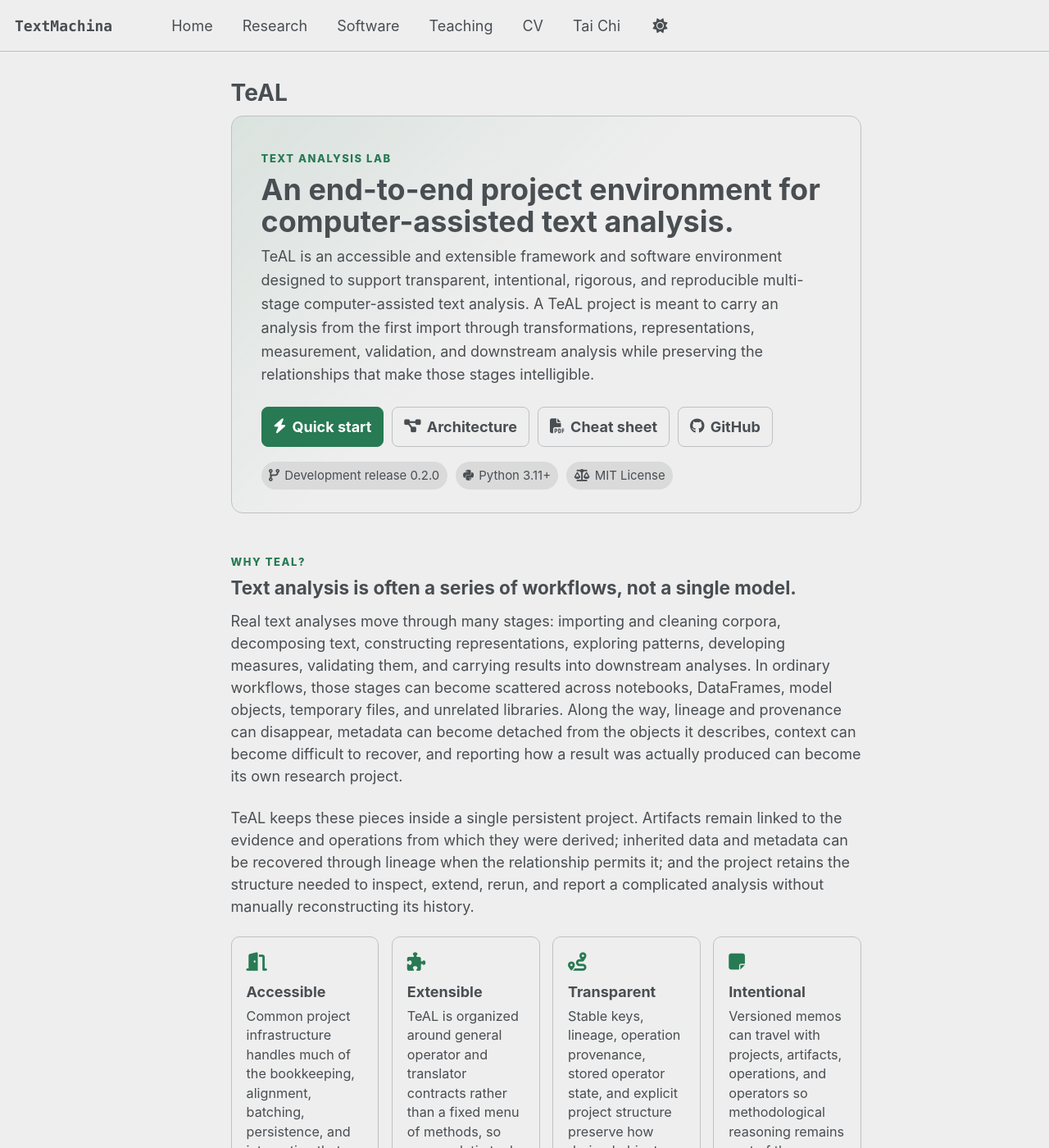
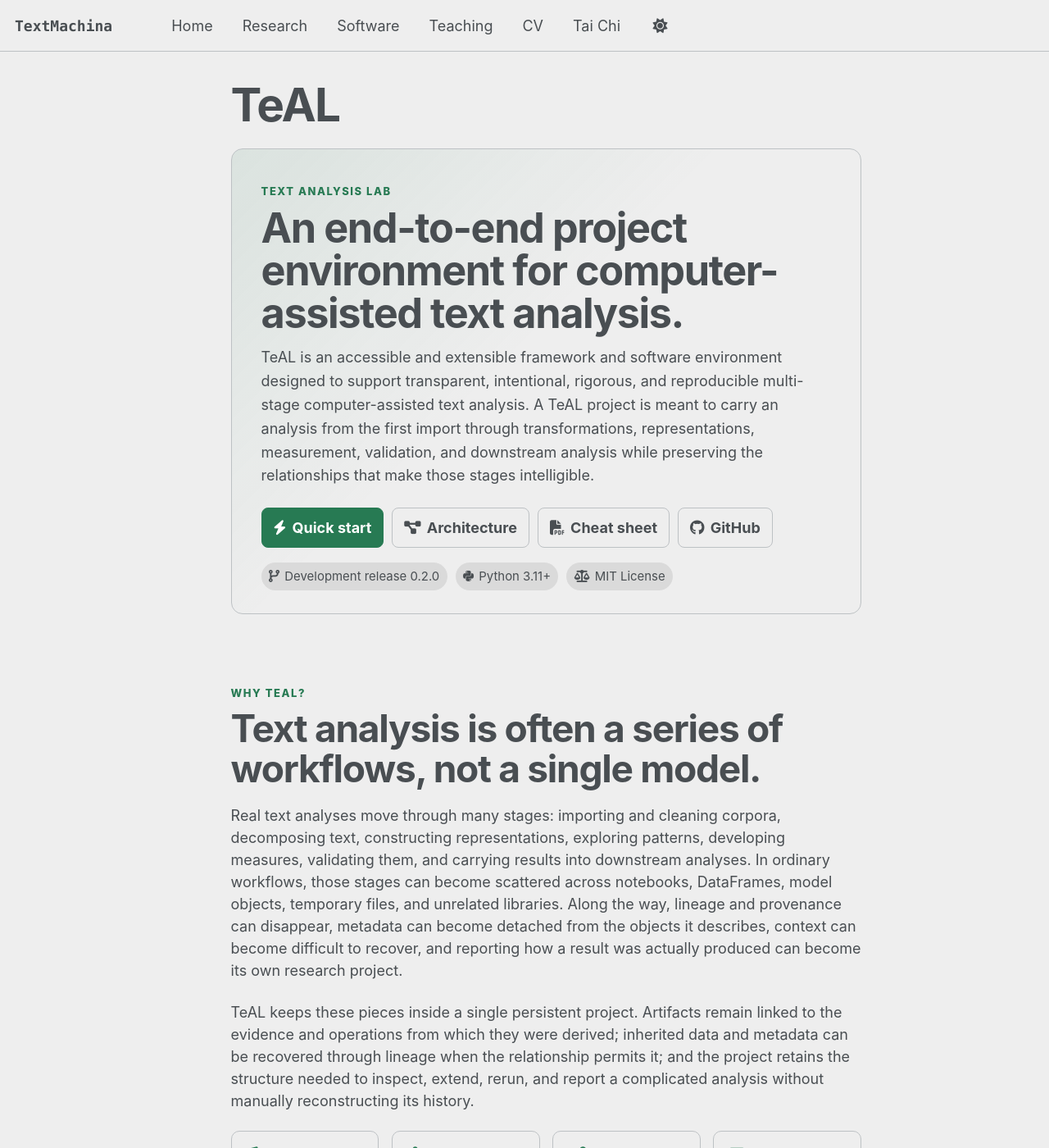
Before and after one commit to zacthinks/zacthinks.github.io, a Jekyll site: the page built from _pages/teal.md, in a window 1280 px wide and 1400 px high. Shown: the whole window at 82% size. Built offline with Jekyll 4.4.1, drawn with Linux system fonts in a browser that asks for light colours; a script bundle is joined from its source files by our own code; library files that are not in the unit come from our copies.

Commit message:
Apply editorial hierarchy across site

```diff
--- a/_sass/layout/_page.scss
+++ b/_sass/layout/_page.scss
@@ -36,7 +36,10 @@
 
 .page__title {
   margin-top: 0;
-  line-height: 1;
+  margin-bottom: 1.35rem;
+  font-size: clamp(2.3rem, 4.5vw, 3.15rem);
+  line-height: 1.02;
+  letter-spacing: -0.03em;
 
   & + .page__meta {
     margin-top: -0.5em;
@@ -51,13 +54,13 @@
 .page__content {
 
   > h2 {
-    margin-top: 3.2rem;
-    margin-bottom: 0.9rem;
+    margin-top: 4.5rem;
+    margin-bottom: 1.15rem;
     padding-bottom: 0;
     border-bottom: 0;
-    font-size: clamp(1.65rem, 3vw, 2.1rem);
-    line-height: 1.12;
-    letter-spacing: -0.015em;
+    font-size: clamp(1.9rem, 3.6vw, 2.65rem);
+    line-height: 1.06;
+    letter-spacing: -0.028em;
   }
 
   p, li, dl {
--- a/assets/css/main.scss
+++ b/assets/css/main.scss
@@ -174,11 +174,12 @@
 }
 
 .teal-hero h2 {
-  margin: 0 0 0.55rem;
+  margin: 0 0 0.75rem;
   padding: 0;
   border: 0;
-  font-size: 2em;
-  line-height: 1.08;
+  font-size: clamp(2rem, 4vw, 2.8rem);
+  line-height: 1.04;
+  letter-spacing: -0.028em;
 }
 
 .teal-hero__lead {
@@ -244,15 +245,21 @@
 }
 
 .teal-section {
-  margin: 2.4rem 0;
+  margin: 4.5rem 0;
 }
 
 .teal-section__heading {
-  margin-bottom: 0.8rem;
+  margin-bottom: 1.1rem;
 }
 
-.teal-section__heading h2 {
+.teal-section h2 {
   margin-top: 0;
+  margin-bottom: 0.85rem;
+  padding: 0;
+  border: 0;
+  font-size: clamp(1.9rem, 3.6vw, 2.65rem);
+  line-height: 1.06;
+  letter-spacing: -0.028em;
 }
 
 .teal-principles,
@@ -459,8 +466,12 @@
     padding: 1.25rem;
   }
 
+  .teal-section {
+    margin: 3.5rem 0;
+  }
+
   .teal-hero h2 {
-    font-size: 1.6em;
+    font-size: 2rem;
   }
 
   .teal-principles,
@@ -1075,3 +1086,21 @@
     gap: 0.55rem;
   }
 }
+
+
+/* Site-wide editorial hierarchy */
+.tai-chi-board > h2:not(.tai-chi-section-title) {
+  margin-top: 3.75rem;
+  margin-bottom: 1rem;
+  padding: 0;
+  border: 0;
+  font-size: clamp(1.9rem, 3.6vw, 2.65rem);
+  line-height: 1.06;
+  letter-spacing: -0.028em;
+}
+
+@media (max-width: 600px) {
+  .tai-chi-board > h2:not(.tai-chi-section-title) {
+    margin-top: 3.25rem;
+  }
+}
```
